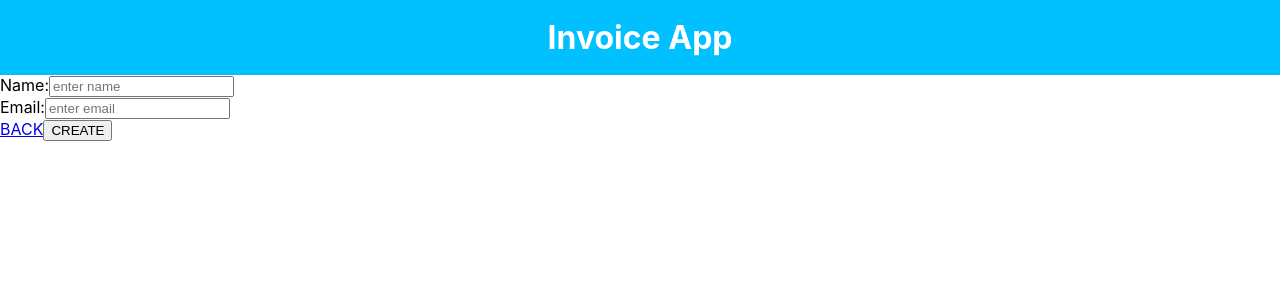
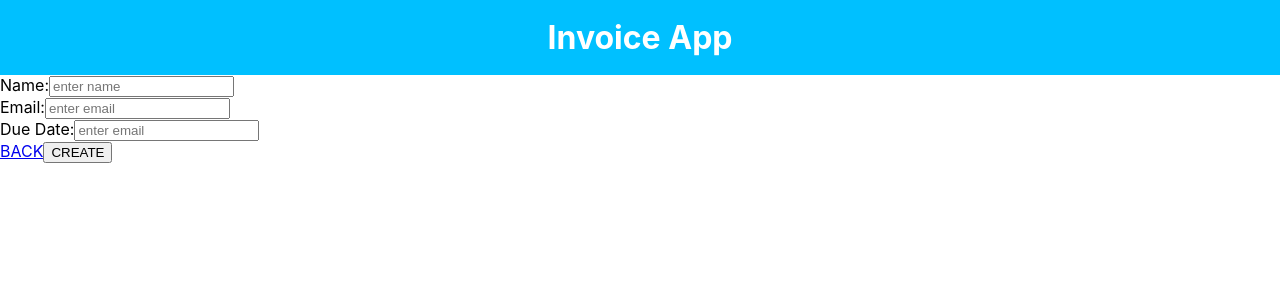
Before and after one commit to jeffreytakaki/sh-invoices, a React (Create React App) app: page /create in a window 1280 px wide. Shown: the top 300 px of the page. Built offline with nearby package versions, Linux system fonts and the light colour scheme.

Commit message:
add global state, add invoice cards, hook up edit Link dynamic route

```diff
--- a/src/App.js
+++ b/src/App.js
@@ -1,4 +1,4 @@
-import React from 'react';
+import React, { useState } from 'react';
 import './App.css';
 import {
   BrowserRouter as Router,
@@ -8,9 +8,18 @@ import {
 
 import { Header } from './components/Header'
 import  { Invoices } from './components/Invoices'
-import  { Invoice } from './components/Invoice'
+import  { CreateEditInvoice } from './components/Invoice/CreateEditInvoice'
+
+
 
 function App() {
+    const [invoices, setInvoices] = useState([]);
+
+    const addInvoice = (invoice) => {
+        // setInvoices([...invoices, invoice])
+        setInvoices(invoices.concat(invoice))
+    }
+
     return (
     <div className="App">
         <Header />
@@ -18,13 +27,13 @@ function App() {
             <Switch>
             <Route path="/list-view">
                 <h1>router list</h1>
-                <Invoices />
+                <Invoices invoices={invoices}/>
             </Route>
             <Route path="/create">
-                <Invoice />
+                <CreateEditInvoice addInvoice={addInvoice}/>
             </Route>
             <Route path="/edit/:id">
-                <Invoice />
+                <CreateEditInvoice />
             </Route>
             <Route path="/">
 
--- /dev/null
+++ b/src/components/Invoice/CreateEditInvoice.jsx
@@ -0,0 +1,39 @@
+import React, { useState } from 'react';
+import { Link } from "react-router-dom";
+
+export const CreateEditInvoice = ({addInvoice}) => {
+    const initialState = {id: '', name: 'initial', email: 'initial', dueDate: '', descriptions: []}
+    const [invoice, setInvoice] = useState(initialState);
+
+    const createInvoice = (e) => {
+        e.preventDefault();
+        addInvoice(invoice)
+        // TODO - clear out fields after submit
+        setInvoice({...initialState, initialState})
+        // console.log('invoice', invoice)
+    }
+
+    return (
+        <div className='invoice-container'>
+            <form>
+                <div className="input-section">
+                    <label>Name:</label>
+                    <input type="text" placeholder="enter name" className="input-field" onChange={(e) => {setInvoice({...invoice, name: e.target.value})}}/>
+                </div>
+                <div className="input-section">
+                    <label>Email:</label>
+                    <input type="text" placeholder="enter email" className="input-field" onChange={(e) => {setInvoice({...invoice, email:  e.target.value})}}/>
+                </div>
+                <div className="input-section">
+                    <label>Due Date:</label>
+                    <input type="text" placeholder="enter email" className="input-field" onChange={(e) => {setInvoice({...invoice, dueDate:  e.target.value})}}/>
+                </div>
+                <div className="invoice-footer">
+                    <Link to="/list-view">BACK</Link>
+                    <button onClick={createInvoice}>CREATE</button>
+                </div>
+            </form>
+
+        </div>
+    )
+}
--- a/src/components/Invoice/Invoice.jsx
+++ b/src/components/Invoice/Invoice.jsx
@@ -2,32 +2,24 @@ import React, { useState } from 'react';
 import { Link } from "react-router-dom";
 
 
-
-export const Invoice = () => {
-    const [invoice, setInvoice] = useState({name: 'initial', email: 'initial', descriptions: []});
-
-    const createInvoice = (e) => {
-        e.preventDefault();
-        console.log('invoice', invoice)
-    }
+export const Invoice = ({id, name, email, dueDate, total}) => {
 
     return (
-        <div className='invoice-container'>
-            <form>
-                <div className="input-section">
-                    <label>Name:</label>
-                    <input type="text" placeholder="enter name" className="name" onChange={(e) => {setInvoice({...invoice, name: e.target.value})}}/>
-                </div>
-                <div className="input-section">
-                    <label>Email:</label>
-                    <input type="text" placeholder="enter email" className="name" onChange={(e) => {setInvoice({...invoice, email:  e.target.value})}}/>
-                </div>
-                <div className="invoice-footer">
-                    <Link to="/list-view">BACK</Link>
-                    <button onClick={createInvoice}>CREATE</button>
-                </div>
-            </form>
+        <div className="invoice-container">
+            <div className="invoice-column">
+                <ul>
+                    <li>Name: {name}</li>
+                    <li>Email: {email}</li>
+                    <li>Due Date: {dueDate}</li>
+                    <li>Total: {total}</li>
+                </ul>
+            </div>
+            <div className="invoice-column">
+                <Link to={`/edit/${id}`}>Edit</Link>
+            </div>
 
         </div>
+
+
     )
 }
--- a/src/components/Invoice/index.js
+++ b/src/components/Invoice/index.js
@@ -1 +1,2 @@
+export * from './CreateEditInvoice'
 export * from './Invoice'
--- a/src/components/Invoices/Invoices.jsx
+++ b/src/components/Invoices/Invoices.jsx
@@ -1,12 +1,22 @@
-import React from 'react';
+import React, { useState } from 'react';
 import { Link } from "react-router-dom";
+import  { Invoice } from '../Invoice'
 
-export const Invoices = () => {
+export const Invoices = ({invoices}) => {
+    console.log('invoices ->', invoices);
+    const invoiceList = invoices.map((invoice, index) => {
+            console.log('invoice -> ', invoice)
+            return <Invoice key={index} id={index} name={invoice.name} email={invoice.email} dueDate={invoice.dueDate} total={invoice.total} />
+        })
+
+
+    // invoiceList();
+
     return (
         <div className="list-view-container">
             <Link to="/create">Create Invoice</Link>
             <div className="list-body">
-
+                {invoiceList}
             </div>
         </div>
 
```
